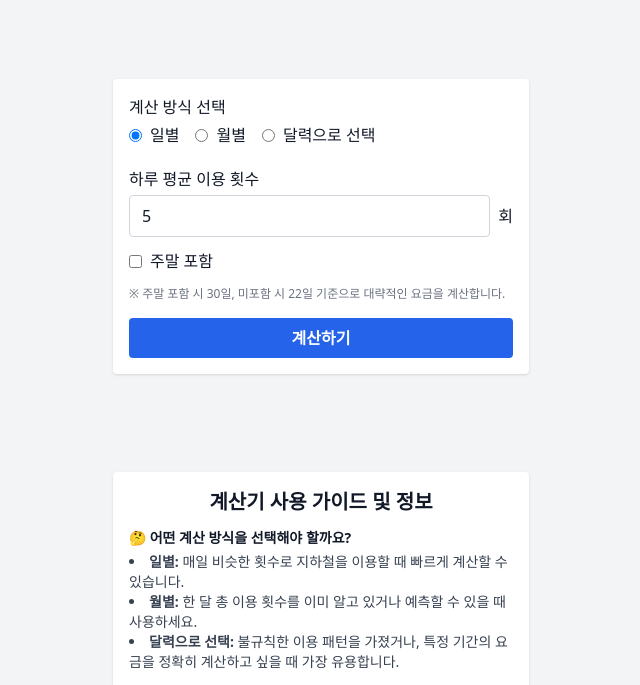
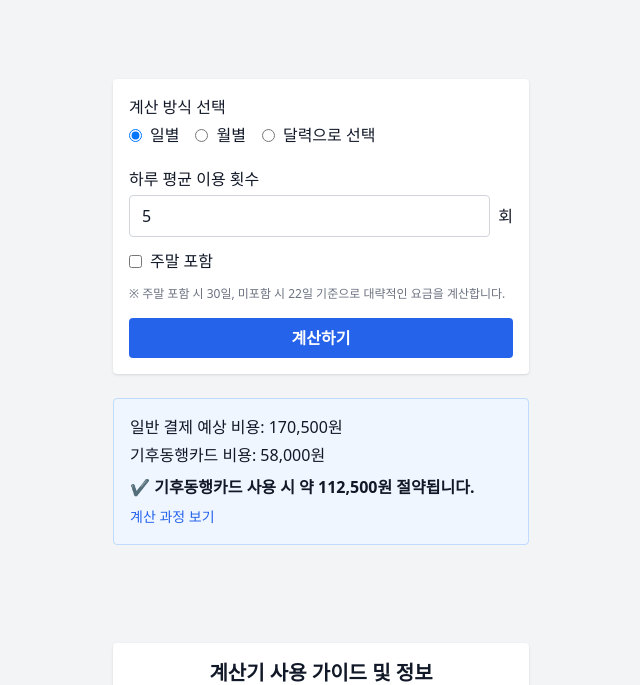
Before and after one commit to catssci/train-choice-calculator, a plain HTML site: page index.html in a window 1280 px wide. Both pictures are taken after typing "5" into the empty fields and a click on the button "계산하기". Shown: the part 79-764 px from the top of the page, without its empty margins (319-959 px from the left). Drawn offline with nearby package versions, Linux system fonts and the light colour scheme.

Commit message:
fix: Restore calculator functionality

```diff
--- a/index.html
+++ b/index.html
@@ -26,7 +26,6 @@
     <div id="ad-top" class="mb-4 min-h-[50px]"></div>
 
     <form id="fare-form" class="bg-white p-4 rounded shadow">
-      <!-- ... 기존 form 내용은 동일 ... -->
       <div class="mb-3">
         <label class="block font-medium mb-1">계산 방식 선택</label>
         <div class="flex flex-wrap items-center">
@@ -84,7 +83,13 @@
       <button type="submit" class="w-full bg-blue-600 text-white font-semibold py-2 rounded hover:bg-blue-700 mt-4">계산하기</button>
     </form>
 
-    <div id="result" class="mt-6 p-4 bg-blue-50 rounded border border-blue-200 hidden">...</div>
+    <div id="result" class="mt-6 p-4 bg-blue-50 rounded border border-blue-200 hidden">
+      <p id="normal-cost" class="mb-1"></p>
+      <p id="climate-cost" class="mb-1"></p>
+      <p id="advice" class="font-bold mt-2"></p>
+      <button id="toggle-debug" class="text-sm text-blue-600 hover:underline mt-2">계산 과정 보기</button>
+      <div id="debug-details" class="hidden mt-3 pt-3 border-t border-blue-200 text-sm"></div>
+    </div>
 
     <div id="ad-bottom" class="mt-4 min-h-[50px]"></div>
 
@@ -127,7 +132,6 @@
   </div>
 
   <script>
-    // ... 기존 script 내용은 동일 ...
     const baseFare = 1550, climateCardMonthly = 58000;
     let currentDate = new Date();
     let selectedDates = {};
```
